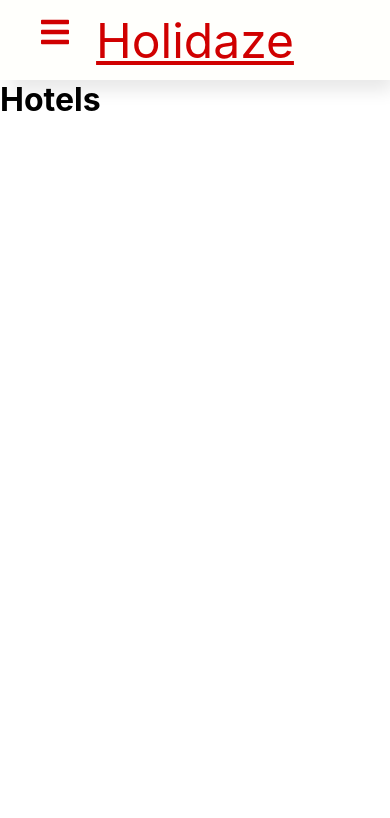
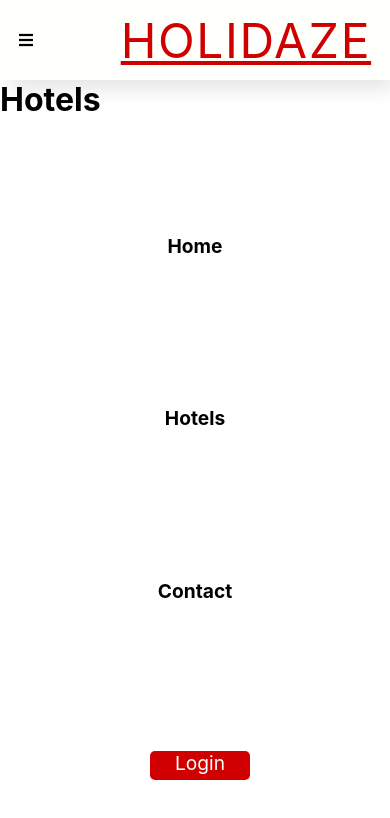
Before and after one commit to Noroff-FEU-Assignments/project-exam-2-btfredr, a React (Create React App) app: page /hotels in a window 390 px wide. Shown: the top 818 px of the page. Built offline with nearby package versions, Linux system fonts and the light colour scheme.

Commit message:
started working on hamburger menu

```diff
--- a/src/components/Navbar.js
+++ b/src/components/Navbar.js
@@ -2,10 +2,15 @@ import { useState } from "react";
 import { Link } from "react-router-dom";
 
 const Navbar = () => {
-  const [mobile, setMobile] = useState(false);
+  const [toggle, setToggle] = useState(false);
+
+  const handleToggle = () => setToggle(!toggle);
 
   return (
     <nav className="nav">
+      <div className="nav__toggle" onClick={handleToggle}>
+        <i className={toggle ? "fas fa-times" : "fas fa-bars"}></i>
+      </div>
       <Link to="/" className="nav__logo">
         Holidaze
       </Link>
@@ -24,14 +29,6 @@ const Navbar = () => {
           Login
         </Link>
       </ul>
-
-      <button className="nav__mobile">
-        {mobile ? (
-          <i className="fas fa-times"></i>
-        ) : (
-          <i className="fas fa-bars"></i>
-        )}
-      </button>
     </nav>
   );
 };
--- a/src/scss/partials/_navbar.scss
+++ b/src/scss/partials/_navbar.scss
@@ -10,25 +10,42 @@
   &__logo {
     color: #d00000;
     font-size: 3em;
+    text-transform: uppercase;
+    letter-spacing: 0.1rem;
+    margin-left: 50px;
   }
 
   &__links {
+    list-style: none;
     display: flex;
-    justify-content: flex-end;
-    width: 75%;
+    height: 100%;
+    justify-content: space-evenly;
+    align-items: center;
+    margin: 0;
+    padding: 0;
   }
 
   &__link {
-    padding: 0 10px;
+    padding: 0 20px;
     text-decoration: none;
     color: black;
     font-size: 1.2em;
     cursor: pointer;
     font-weight: bold;
+    text-decoration: none;
+  }
+
+  &__link:hover {
+    color: white;
+    background-color: #d00000;
+    padding: 0px 20px 5px;
+    border-radius: 5px;
+    font-weight: 600;
   }
 
   &__login {
-    padding: 0px 10px 5px;
+    padding: 0px 25px 5px;
+    margin-left: 10px;
     text-decoration: none;
     color: white;
     background-color: #d00000;
@@ -37,29 +54,21 @@
     cursor: pointer;
   }
 
-  &__mobile {
+  &__toggle {
     display: none;
   }
 
-  @media (max-width: 768px) {
-    &__mobile {
+  @media screen and (max-width: 768px) {
+    &__links {
       display: flex;
+      flex-direction: column;
+      width: 100%;
       position: absolute;
-      top: 15px;
-      left: 35px;
-      background-color: transparent;
-      color: #d00000;
-      border: none;
-      font-size: 2em;
+      top: 85px;
     }
 
-    &__links {
-      display: none;
-    }
-    &__links--mobile {
-      position: absolute;
+    &__toggle {
       display: block;
-      list-style: none;
     }
   }
 }
```
